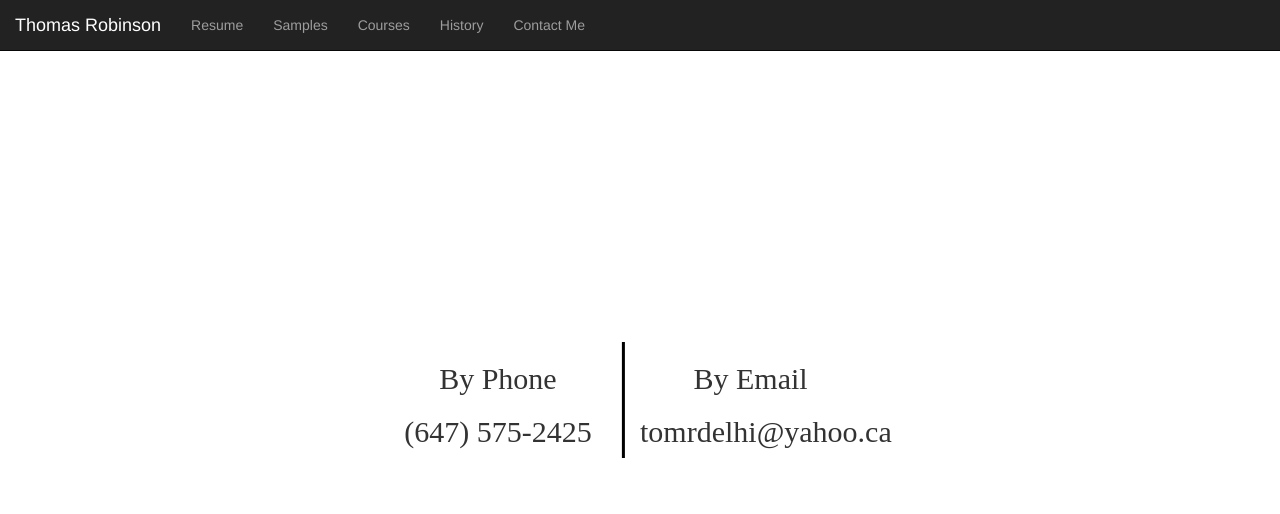
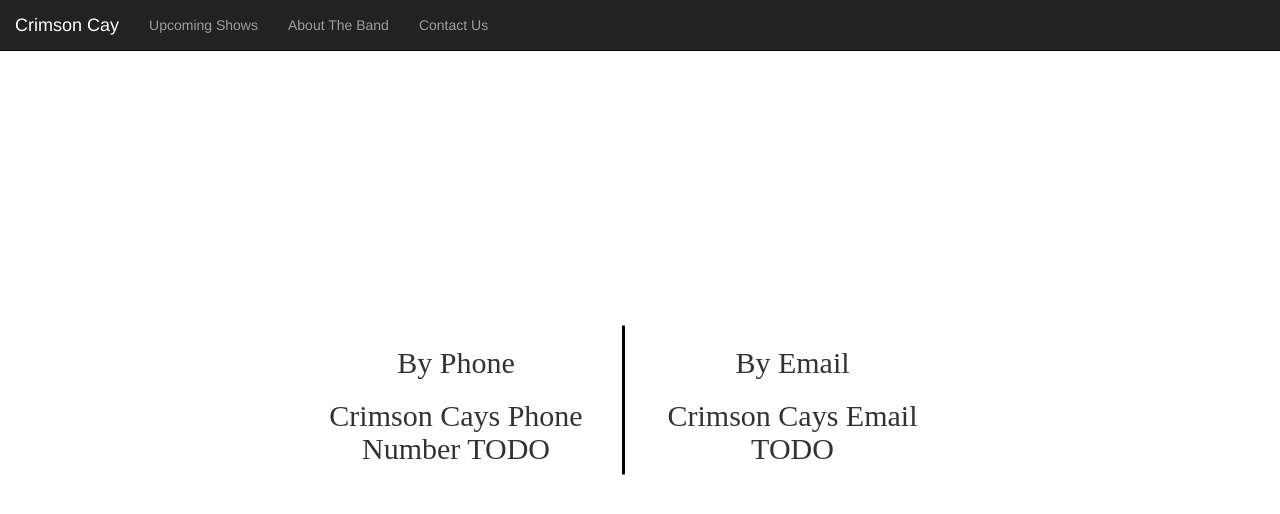
Before and after one commit to tomrdelhi/crimsoncay, a Django app: a page that uses ResumeSite/ResumeSite/templates/contactMe.html in a window 1280 px wide. Shown: the top 514 px of the page. Run offline with Django 3.2, Linux system fonts and the light colour scheme; some libraries are stand-ins or nearby versions.

Commit message:
Reworked nav bar in all pages

```diff
--- a/ResumeSite/ResumeSite/templates/contactMe.html
+++ b/ResumeSite/ResumeSite/templates/contactMe.html
@@ -33,7 +33,7 @@
 
     </style>
 
-    <title>Thomas Robinson - Contact Me</title>
+    <title>Crimson Cay - Contact Us</title>
 
 
     <link rel="stylesheet" href="https://maxcdn.bootstrapcdn.com/bootstrap/3.3.7/css/bootstrap.min.css">
@@ -48,13 +48,13 @@
     <nav class="navbar navbar-inverse navbar-static-top">
       <div class="container-fluid">
         <div class="navbar-header">
-          <a class="navbar-brand" href="{% url 'index' %}">Thomas Robinson</a>
+          <a class="navbar-brand" href="{% url 'index' %}">Crimson Cay</a>
           <ul class = "nav navbar-nav">
-          <li><a href="{% url 'resume' %}">Resume</a></li>
-          <li><a href="{% url 'codeSamples' %}">Samples</a></li>
-          <li><a href="{% url 'courseList' %}">Courses</a></li>
-          <li><a href="{% url 'personalHistory' %}">History</a></li>
-          <li><a href="{% url 'contactMe' %}">Contact Me</a></li>
+          <li><a href="{% url 'resume' %}">Upcoming Shows</a></li>
+          <!--<li><a href="{% url 'codeSamples' %}">Samples</a></li>
+          <li><a href="{% url 'courseList' %}">Courses</a></li>-->
+          <li><a href="{% url 'personalHistory' %}">About The Band</a></li>
+          <li><a href="{% url 'contactMe' %}">Contact Us</a></li>
           </ul>
         </div>
       </div>
@@ -62,11 +62,11 @@
     <div class="row">
       <div class="col-lg-6 CH1">
         <h2 class>By Phone</h2>
-        <h2 id="phoneNumber">(647) 575-2425</h2>
+        <h2 id="phoneNumber">Crimson Cays Phone Number TODO</h2>
       </div>
       <div class="col-lg-6 CH2">
         <h2>By Email</h2>
-        <h2 id="emailAddress">tomrdelhi@yahoo.ca</h2>
+        <h2 id="emailAddress">Crimson Cays Email TODO</h2>
       </div>
     </div>
   </body>
```
Also changed, not shown: ResumeSite/ResumeSite/templates/ResumeSite/index.html (+10 -10 lines), ResumeSite/ResumeSite/templates/personalHistory.html (+6 -6 lines), ResumeSite/ResumeSite/templates/resume.html (+6 -6 lines).
